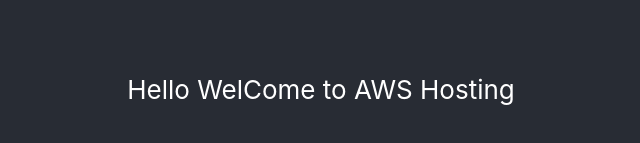
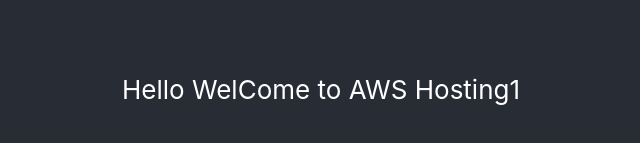
Before and after one commit to Aakash152/awsdemo, a React (Create React App) app: page / in a window 1280 px wide. Shown: the part 303-446 px from the top of the page, without its empty margins (319-959 px from the left). Built offline with nearby package versions, Linux system fonts and the light colour scheme.

Commit message:
Change in Home Component

```diff
--- a/src/components/Home.js
+++ b/src/components/Home.js
@@ -3,7 +3,7 @@
 const Home = () => {
   return (
     <div>
-      <p>Hello WelCome to AWS Hosting</p>
+      <p>Hello WelCome to AWS Hosting1</p>
     </div>
   );
 };
```
